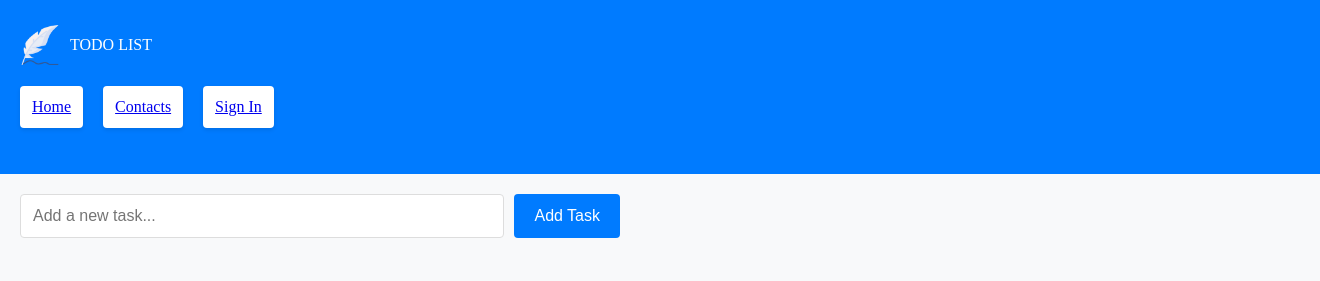
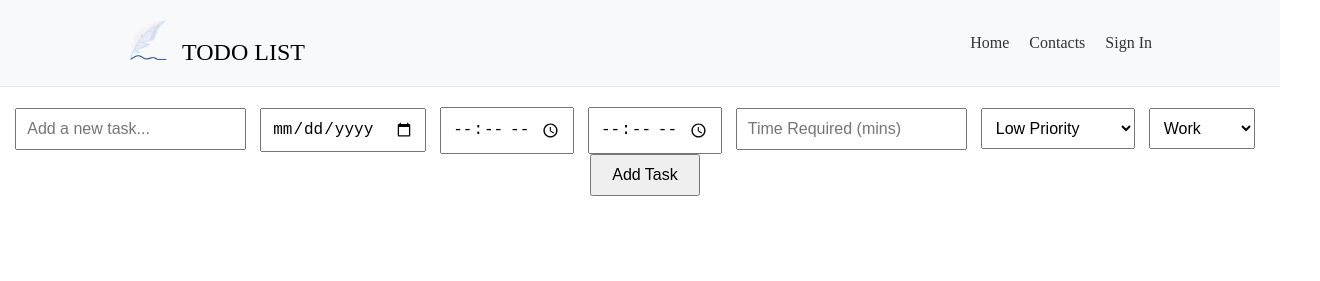
Before and after one commit to Prathoshini07/OCTANET_MAY, a plain HTML site: page Task2(TODO List)/index.html in a window 1280 px wide. Shown: the whole page, 1320 px wide, since content can reach past the window. Drawn offline with Linux system fonts and the light colour scheme.

Commit message:
Made some changes in todo list

```diff
--- a/Task2(TODO List)/index.html
+++ b/Task2(TODO List)/index.html
@@ -1,36 +1,51 @@
-<html>
+ <!DOCTYPE html>
+ <html lang="en">
  <head>
+     <meta charset="UTF-8">
+     <meta name="viewport" content="width=device-width, initial-scale=1.0">
      <title>TODO LIST</title>
      <link rel="stylesheet" type="text/css" href="styles1.css">
      <link rel="preconnect" href="https://fonts.googleapis.com">
      <link rel="preconnect" href="https://fonts.gstatic.com" crossorigin>
      <link href="https://fonts.googleapis.com/css2?family=Noto+Serif+TC&display=swap" rel="stylesheet">
-
  </head>
  <body>
      <header>
          <nav class="container">
              <div class="logo">
-                    <img src="Assets/feather-pen.png">
+                 <img src="Assets/feather-pen.png" alt="Logo">
                  <p>TODO LIST</p>
              </div>
              <nav>
                  <ul>
-                <li><a href="#">Home</a></li>
-                <li><a href="#">Contacts</a></li>
-                <li><a href="#">Sign In</a></li>
+                     <li><a href="index.html">Home</a></li>
+                     <li><a href="contacts.html">Contacts</a></li>
+                     <li><a href="signin.html">Sign In</a></li>
                  </ul>
              </nav>
+         </nav>
      </header>
-
      <main>
          <div class="todo-container">
              <input type="text" id="taskInput" placeholder="Add a new task...">
+             <input type="date" id="dueDate">
+             <input type="time" id="startTime" onchange="calculateTimeRequired()">
+             <input type="time" id="endTime" onchange="calculateTimeRequired()">
+             <input type="number" id="timeRequired" placeholder="Time Required (mins)" readonly>
+             <select id="priority">
+                 <option value="low">Low Priority</option>
+                 <option value="medium">Medium Priority</option>
+                 <option value="high">High Priority</option>
+             </select>
+             <select id="category">
+                 <option value="work">Work</option>
+                 <option value="personal">Personal</option>
+                 <option value="other">Other</option>
+             </select>
              <button onclick="addTask()">Add Task</button>
          </div>
          <ul id="taskList"></ul>
      </main>
-
      <script src="script.js"></script>
  </body>
  </html>
--- a/Task2(TODO List)/script.js
+++ b/Task2(TODO List)/script.js
@@ -1,46 +1,69 @@
-function addTask() {
-    var input = document.getElementById("taskInput");
-    var taskText = input.value.trim();
+document.addEventListener("DOMContentLoaded", function() {
+    const dueDateInput = document.getElementById('dueDate');
+    const startTimeInput = document.getElementById('startTime');
+    const endTimeInput = document.getElementById('endTime');
+    const timeRequiredInput = document.getElementById('timeRequired');
+    const today = new Date().toISOString().split('T')[0];
+    dueDateInput.setAttribute('min', today);
 
-    if (taskText !== "") {
-        var taskList = document.getElementById("taskList");
+    function calculateTimeRequired() {
+        const startTime = startTimeInput.value;
+        const endTime = endTimeInput.value;
 
-        var li = document.createElement("li");
-        li.textContent = taskText;
+        if (startTime && endTime) {
+            const start = new Date(`1970-01-01T${startTime}:00`);
+            const end = new Date(`1970-01-01T${endTime}:00`);
+            const diff = (end - start) / 60000; // Difference in minutes
 
-        var deleteBtn = document.createElement("button");
-        deleteBtn.textContent = "❌";
-        deleteBtn.classList.add("delete-btn");
-        deleteBtn.onclick = function() {
-            li.remove();
-        };
-        li.appendChild(deleteBtn);
+            if (diff > 0) {
+                timeRequiredInput.value = diff;
+            } else {
+                timeRequiredInput.value = "";
+            }
+        }
+    }
 
-        var prioritySelect = document.createElement("select");
-        prioritySelect.innerHTML = `
-            <option value="low">Low</option>
-            <option value="medium">Medium</option>
-            <option value="high">High</option>
-        `;
-        prioritySelect.addEventListener('change', function() {
-            li.classList.remove('priority-low', 'priority-medium', 'priority-high');
-            li.classList.add('priority-' + this.value);
-        });
-        li.appendChild(prioritySelect);
+    function addTask() {
+        const taskInput = document.getElementById('taskInput');
+        const dueDate = dueDateInput.value;
+        const startTime = startTimeInput.value;
+        const endTime = endTimeInput.value;
+        const timeRequired = timeRequiredInput.value;
+        const priority = document.getElementById('priority').value;
+        const category = document.getElementById('category').value;
+        const taskList = document.getElementById('taskList');
 
-        var dueDateInput = document.createElement("input");
-        dueDateInput.type = "date";
-        dueDateInput.addEventListener('change', function() {
-            li.setAttribute('data-due-date', this.value);
-        });
-        li.appendChild(dueDateInput);
+        if (taskInput.value.trim() !== "" && dueDate && startTime && endTime && timeRequired) {
+            const li = document.createElement('li');
+            li.className = priority;
+            li.innerHTML = `
+                <span>${taskInput.value}</span>
+                <span>Due: ${new Date(dueDate).toLocaleDateString()}</span>
+                <span>Start: ${startTime}</span>
+                <span>End: ${endTime}</span>
+                <span>Time Required: ${timeRequired} mins</span>
+                <span>Category: ${category}</span>
+                <button onclick="markComplete(this)">Complete</button>
+                <button onclick="deleteTask(this)">Delete</button>
+            `;
+            taskList.appendChild(li);
+            taskInput.value = "";
+            startTimeInput.value = "";
+            endTimeInput.value = "";
+            timeRequiredInput.value = "";
+        }
+    }
 
-        li.onclick = function() {
-            li.classList.toggle("completed");
-        };
+    window.calculateTimeRequired = calculateTimeRequired;
+    window.addTask = addTask;
 
-        taskList.appendChild(li);
+    window.markComplete = function(button) {
+        const task = button.parentElement;
+        task.classList.toggle('completed');
+    }
 
-        input.value = "";
+    window.deleteTask = function(button) {
+        const task = button.parentElement;
+        task.remove();
     }
-}
+});
--- a/Task2(TODO List)/styles1.css
+++ b/Task2(TODO List)/styles1.css
@@ -1,177 +1,18 @@
-/* *{
+body {
+    font-family: 'Noto Serif TC', serif;
     margin: 0;
     padding: 0;
-    box-sizing: border-box;
-}
-body{
-    background-image: url("https://images.unsplash.com/photo-1478641300939-0ec5188d3802?q=80&w=2072&auto=format&fit=crop&ixlib=rb-4.0.3&ixid=M3wxMjA3fDB8MHxwaG90by1wYWdlfHx8fGVufDB8fHx8fA%3D%3D");
-    background-size: cover;
-    background-position: center;
-}
-header.container{
-    height: 10vh;
-    width: 100%;
-    margin:0 auto;
-    padding:0 50px;
-}
-.logo{
-    display: flex;
-    flex-direction: column;
-    align-items: left;
-    padding: 50px;
-    color: whitesmoke;
-    font-family: "Noto Serif TC", serif;
-    font-weight: 400;
-    font-style: normal;
-}
-.logo img{
-    height: 50px;
-    width: 50px;
-}
-header{
-    width: 100%;
-    top: 0;
-    position: sticky;
-    z-index: 1;
-    background: transparent;
-}
-a{
-    text-decoration: none;
-    color: white;
-    align-items: center;
-    display: flex;
-    text-align: center;
-    justify-content: center;
-}
-ul{
-    list-style: none;
-    display: flex;
-    justify-content: center;
-    gap: 14px;
-}
-nav{
-    display: flex;
-    align-items: center;
-    padding: 14px;
-} */
-body {
-    font-family: 'Noto Serif TC', serif;
-    body {
-        font-family: 'Noto Serif TC', serif;
-        margin: 0;
-        padding: 0;
-        background-color: #f8f9fa;
-        color: #333;
-        display: flex;
-        justify-content: center;
-        align-items: center;
-        height: 100vh;
-    }
-
-    header {
-        background-color: #007bff;
-        color: #fff;
-        padding: 20px;
-        width: 100%;
-    }
-
-    .logo {
-        display: flex;
-        align-items: center;
-    }
-
-    .logo img {
-        height: 40px;
-        width: 40px;
-        margin-right: 10px;
-    }
-
-    nav ul {
-        list-style-type: none;
-        display: flex;
-    }
-
-    nav ul li {
-        margin-right: 20px;
-    }
-
-    main {
-        padding: 20px;
-        width: 100%;
-        max-width: 600px;
-    }
-
-    .todo-container {
-        display: flex;
-        margin-bottom: 20px;
-    }
-
-    input[type="text"] {
-        flex: 1;
-        padding: 12px;
-        font-size: 16px;
-        border: 1px solid #ddd;
-        border-radius: 4px;
-        margin-right: 10px;
-    }
-
-    button {
-        padding: 12px 20px;
-        font-size: 16px;
-        cursor: pointer;
-        background-color: #007bff;
-        color: #fff;
-        border: none;
-        border-radius: 4px;
-    }
-
-    ul {
-        list-style-type: none;
-        padding: 0;
-    }
-
-    li {
-        background-color: #fff;
-        padding: 12px;
-        border-radius: 4px;
-        margin-bottom: 10px;
-        display: flex;
-        justify-content: space-between;
-        align-items: center;
-        box-shadow: 0 2px 4px rgba(0, 0, 0, 0.1);
-    }
-
-    li:hover {
-        box-shadow: 0 4px 8px rgba(0, 0, 0, 0.1);
-    }
-
-    .completed {
-        text-decoration: line-through;
-        color: #888;
-    }
-
-    .priority-high {
-        border-left: 4px solid #dc3545; /* Red for high priority */
-    }
-
-    .priority-medium {
-        border-left: 4px solid #ffc107; /* Yellow for medium priority */
-    }
-
-    .priority-low {
-        border-left: 4px solid #28a745; /* Green for low priority */
-    }
-
-    margin: 0;
-    padding: 0;
-    background-color: #f8f9fa;
-    color: #333;
 }
 
 header {
-    background-color: #007bff;
-    color: #fff;
-    padding: 20px;
+    background-color: #f8f9fa;
+    padding: 20px 0;
+    border-bottom: 1px solid #e7e7e7;
+}
+
+.container {
+    width: 80%;
+    margin: 0 auto;
     display: flex;
     justify-content: space-between;
     align-items: center;
@@ -179,80 +20,81 @@ header {
 
 .logo img {
     height: 40px;
-    width: 40px;
     margin-right: 10px;
 }
 
+.logo p {
+    display: inline-block;
+    font-size: 24px;
+    margin: 0;
+}
+
 nav ul {
-    list-style-type: none;
+    list-style: none;
+    padding: 0;
+    margin: 0;
     display: flex;
 }
 
 nav ul li {
-    margin-right: 20px;
+    margin-left: 20px;
 }
 
-main {
-    padding: 20px;
+nav ul li a {
+    text-decoration: none;
+    color: #333;
 }
 
 .todo-container {
-    display: flex;
-    margin-bottom: 20px;
+    margin: 20px 0;
+    text-align: center;
 }
 
-input[type="text"] {
-    flex: 1;
-    padding: 12px;
+#taskInput, #dueDate, #startTime, #endTime, #timeRequired, #priority, #category {
+    padding: 10px;
     font-size: 16px;
-    border: 1px solid #ddd;
-    border-radius: 4px;
     margin-right: 10px;
 }
 
 button {
-    padding: 12px 20px;
+    padding: 10px 20px;
     font-size: 16px;
-    cursor: pointer;
-    background-color: #007bff;
-    color: #fff;
-    border: none;
-    border-radius: 4px;
+    margin-left: 10px;
 }
 
-ul {
-    list-style-type: none;
+#taskList {
+    list-style: none;
     padding: 0;
+    margin: 20px 0;
 }
 
-li {
-    background-color: #fff;
-    padding: 12px;
-    border-radius: 4px;
-    margin-bottom: 10px;
+#taskList li {
+    background: #f8f9fa;
+    margin: 10px 0;
+    padding: 10px;
+    border: 1px solid #e7e7e7;
     display: flex;
     justify-content: space-between;
     align-items: center;
-    box-shadow: 0 2px 4px rgba(0, 0, 0, 0.1);
 }
 
-li:hover {
-    box-shadow: 0 4px 8px rgba(0, 0, 0, 0.1);
+#taskList li span {
+    margin: 0 10px;
 }
 
-.completed {
+#taskList li.completed {
     text-decoration: line-through;
-    color: #888;
+    opacity: 0.6;
 }
 
-.priority-high {
-    border-left: 4px solid #dc3545; /* Red for high priority */
+.low {
+    border-left: 5px solid green;
 }
 
-.priority-medium {
-    border-left: 4px solid #ffc107; /* Yellow for medium priority */
+.medium {
+    border-left: 5px solid orange;
 }
 
-.priority-low {
-    border-left: 4px solid #28a745; /* Green for low priority */
+.high {
+    border-left: 5px solid red;
 }
```
Also changed, not shown: Task2(TODO List)/contacts.html (added, +42 -0 lines), Task2(TODO List)/signin.html (added, +39 -0 lines). Lines whose indentation alone changed are shown as unchanged.
